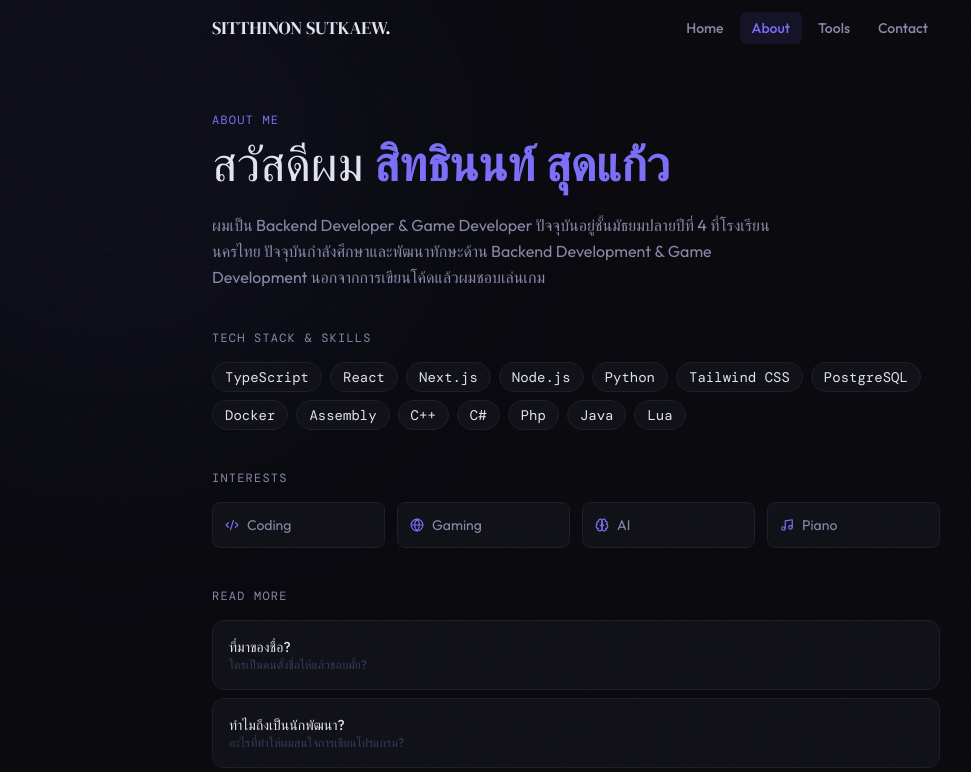
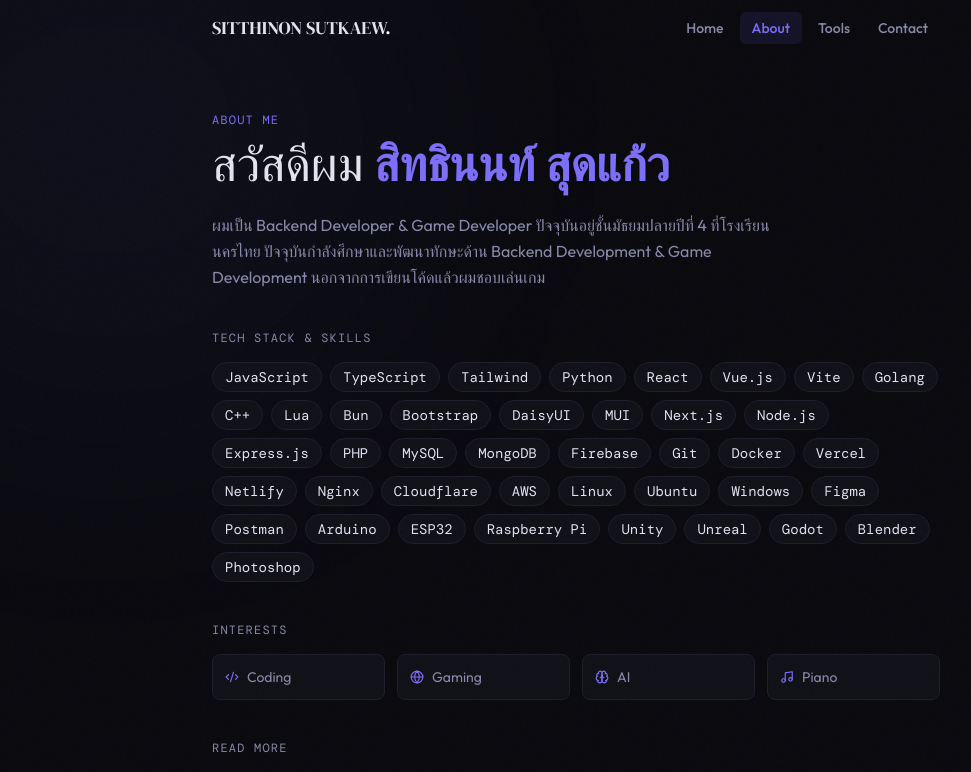
Before and after one commit to sutkeaws2/AboutSutkaew, a Next.js app: page /aboutme in a window 1280 px wide. Shown: the top 772 px of the page, without its empty margins (64-1035 px from the left). Built offline with nearby package versions, Linux system fonts and the light colour scheme; a web font is replaced by a local one.

Commit message:
Update page.tsx

```diff
--- a/app/aboutme/page.tsx
+++ b/app/aboutme/page.tsx
@@ -5,7 +5,48 @@ import Link from "next/link";
 import { ArrowUpRight, Code2, BrainIcon, Music, Globe } from "lucide-react";
 import FadeIn from "@/components/FadeIn";
 const skills = [
-  "TypeScript", "React", "Next.js", "Node.js","Python", "Tailwind CSS", "PostgreSQL", "Docker","Assembly","C++","C#","Php","Java","Lua"
+
+  "JavaScript",
+  "TypeScript",
+  "Tailwind",
+  "Python",
+  "React",
+  "Vue.js",
+  "Vite",
+  "Golang",
+  "C++",
+  "Lua",
+  "Bun",
+  "Bootstrap",
+  "DaisyUI",
+  "MUI",
+  "Next.js",
+  "Node.js",
+  "Express.js",
+  "PHP",
+  "MySQL",
+  "MongoDB",
+  "Firebase",
+  "Git",
+  "Docker",
+  "Vercel",
+  "Netlify",
+  "Nginx",
+  "Cloudflare",
+  "AWS",
+  "Linux",
+  "Ubuntu",
+  "Windows",
+  "Figma",
+  "Postman",
+  "Arduino",
+  "ESP32",
+  "Raspberry Pi",
+  "Unity",
+  "Unreal",
+  "Godot",
+  "Blender",
+  "Photoshop",
 ];
 
 const interests = [
```
